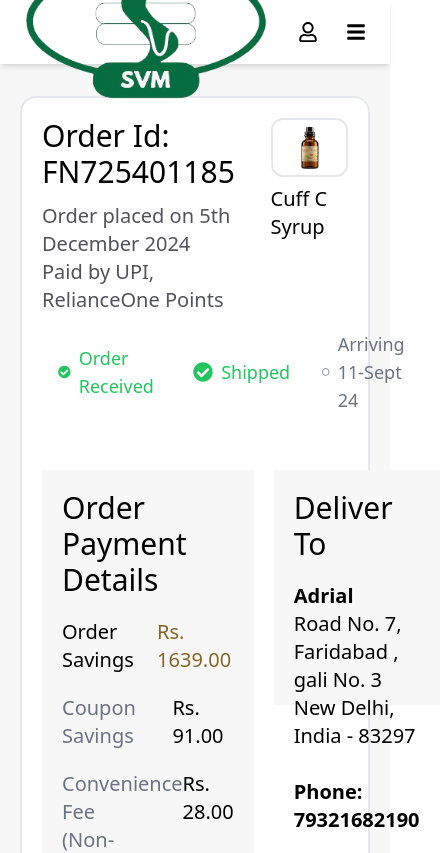
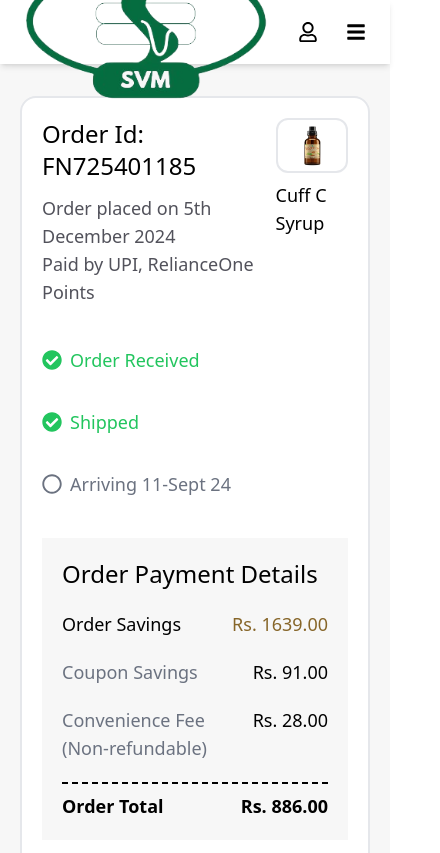
Before and after one commit to Diliate/svm-frontend, a Next.js app: page /profile/track in a window 390 px wide. Shown: the top 853 px of the page, 440 px wide, since content can reach past the window. Built offline with nearby package versions, Linux system fonts and the light colour scheme.

Commit message:
feat: Added responsiveness to track order page

```diff
--- a/src/app/profile/track/page.jsx
+++ b/src/app/profile/track/page.jsx
@@ -5,16 +5,19 @@
 function page() {
   return (
     <section className="p-5">
-      <div>
-        <div className="flex justify-between">
+      {/* Order Details */}
+      <div className="container mx-auto">
+        <div className="flex flex-row justify-between gap-5">
           <div className="flex flex-col gap-3">
-            <h2 className="text-3xl font-medium">Order Id: FN725401185</h2>
-            <p className="text-xl text-zinc-600">
-              Order placed on 5th December 2024 <br /> Paid by UPI, RelianceOne
-              Points
+            <h2 className="text-2xl font-medium md:text-3xl">
+              Order Id: FN725401185
+            </h2>
+            <p className="text-lg md:text-xl text-zinc-600">
+              Order placed on 5th December 2024 <br />
+              Paid by UPI, RelianceOne Points
             </p>
           </div>
-          <div>
+          <div className="flex flex-col items-center">
             <Image
               src={"/product.png"}
               alt="product"
@@ -22,11 +25,13 @@
               height={100}
               className="border-2 rounded-xl"
             />
-            <p className="mt-2 text-xl font-medium">Cuff C Syrup</p>
+            <p className="mt-2 text-lg font-medium md:text-xl">Cuff C Syrup</p>
           </div>
         </div>
-        <div>
-          <div className="flex items-center p-4 space-x-4">
+
+        {/* Order Status Section */}
+        <div className="mt-10">
+          <div className="flex flex-col items-start space-y-4 md:flex-row md:items-center md:space-y-0 md:space-x-4">
             <div className="flex items-center text-green-500">
               <FaCheckCircle size={20} />
               <span className="ml-2 text-lg">Order Received</span>
@@ -38,49 +43,55 @@
             </div>
             <div className="flex-1 border-t-2 border-gray-300"></div>
             <div className="flex items-center text-gray-500">
-              <FaRegCircle />
+              <FaRegCircle size={20} />
               <span className="ml-2 text-lg">Arriving 11-Sept 24</span>
             </div>
           </div>
         </div>
-      </div>
-      <div className="flex gap-5">
-        <div className="bg-[#F7F7F7] p-5 mt-10">
+
+        {/* Payment and Delivery Information */}
+        <div className="flex flex-col gap-5 mt-10 lg:flex-row">
+          {/* Payment Details */}
+          <div className="bg-[#F7F7F7] p-5 flex-1">
             <div className="flex flex-col gap-5">
-            <h2 className="text-3xl font-medium">Order Payment Details</h2>
-            <div className="flex justify-between text-xl">
+              <h2 className="text-2xl font-medium md:text-3xl">
+                Order Payment Details
+              </h2>
+              <div className="flex justify-between text-lg md:text-xl">
                 <span>Order Savings</span>
                 <span className="text-[#866528]">Rs. 1639.00</span>
               </div>
-            <div className="flex justify-between text-xl">
+              <div className="flex justify-between text-lg md:text-xl">
                 <span className="text-gray-500">Coupon Savings</span>
                 <span>Rs. 91.00</span>
               </div>
-            <div className="flex justify-between text-xl">
+              <div className="flex justify-between text-lg md:text-xl">
                 <span className="text-gray-500">
                   Convenience Fee <br />
                   (Non-refundable)
                 </span>
                 <span>Rs. 28.00</span>
               </div>
-            <div className="flex justify-between pt-2 text-xl font-bold border-t-2 border-black border-dashed">
+              <div className="flex justify-between pt-2 text-lg font-bold border-t-2 border-black border-dashed md:text-xl">
                 <span>Order Total</span>
                 <span>Rs. 886.00</span>
               </div>
             </div>
           </div>
 
-        <div className="bg-[#F7F7F7] p-5 mt-10 h-[235px]">
+          {/* Delivery Information */}
+          <div className="bg-[#F7F7F7] p-5 flex-1 h-auto">
             <div className="flex flex-col gap-5">
-            <h2 className="text-3xl font-medium">Deliver To</h2>
-            <div className="flex flex-col text-xl">
-              <span className="text-xl font-bold">Adrial</span>
+              <h2 className="text-2xl font-medium md:text-3xl">Deliver To</h2>
+              <div className="flex flex-col text-lg md:text-xl">
+                <span className="font-bold">Adrial</span>
                 <span>
                   Road No. 7, Faridabad , gali No. 3 New Delhi, India - 83297
                 </span>
               </div>
-            <div className="flex justify-between pt-2 text-xl font-bold ">
+              <div className="flex justify-between pt-2 text-lg font-bold md:text-xl">
                 <span>Phone: 79321682190</span>
+              </div>
             </div>
           </div>
         </div>
```
Lines whose indentation alone changed are shown as unchanged.
